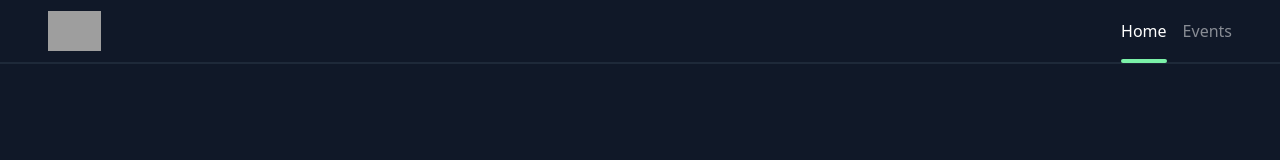
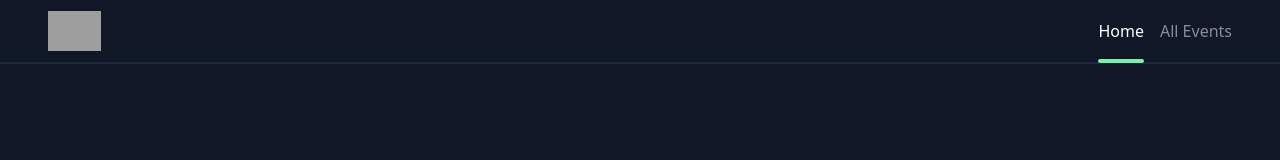
Before and after one commit to truejojo/evento, a Next.js app: page / in a window 1280 px wide. Shown: the top 160 px of the page. Built offline with nearby package versions, Linux system fonts and the light colour scheme; grey boxes are pictures that could not be loaded.

Commit message:
Add search functionality to SearchForm

```diff
--- a/src/components/Header.tsx
+++ b/src/components/Header.tsx
@@ -8,7 +8,7 @@ import clsx from 'clsx';
 
 const routerLinks = [
   { href: '/', label: 'Home' },
-  { href: '/events/austin', label: 'Events' },
+  { href: '/events/all', label: 'All Events' },
 ];
 
 const Header = () => {
--- a/src/components/SearchForm.tsx
+++ b/src/components/SearchForm.tsx
@@ -1,12 +1,22 @@
 'use client';
 
 import { FormEvent, useState } from 'react';
+import { useRouter } from 'next/navigation';
 
 const SearchForm = () => {
   const [searchText, setSearchText] = useState('');
+  const router = useRouter();
 
   const handleSubmit = (e: FormEvent<HTMLFormElement>) => {
     e.preventDefault();
+
+    if (!searchText) return;
+
+    // encodeURIComponent() behandelt Sonderzeichen (z.B. "New York" → "new%20york")
+    const normalizedCity = encodeURIComponent(searchText.trim().toLowerCase());
+    router.push(`/events/${normalizedCity}`);
+
+    setSearchText('');
   };
 
   return (
```
